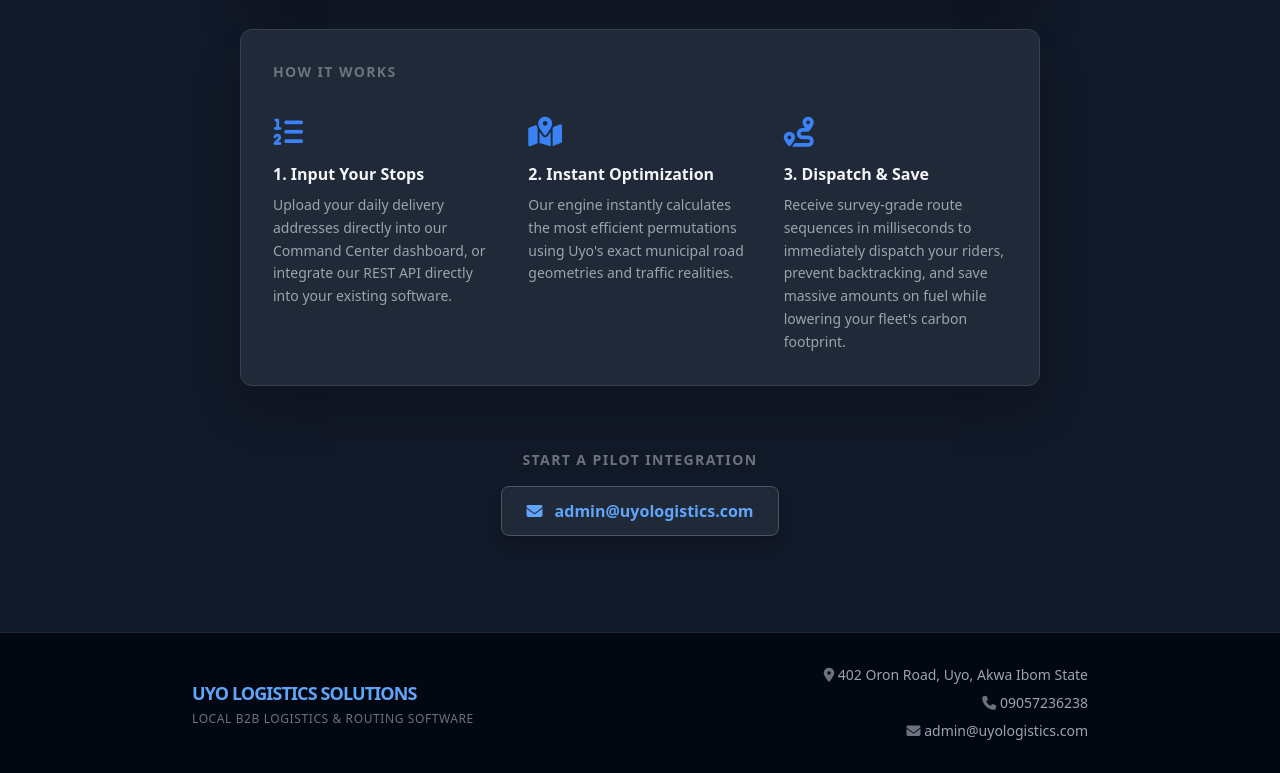
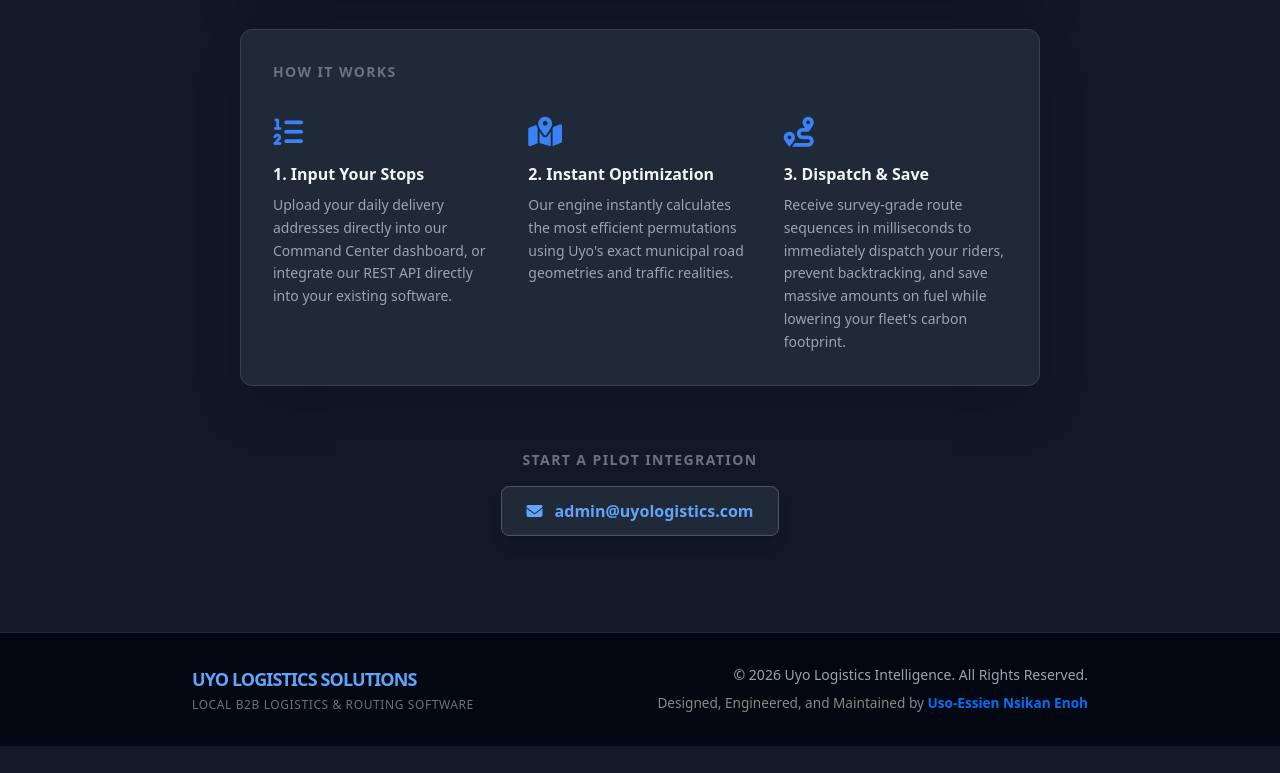
Before and after one commit to neuhovah/uyo-logistics-web, a plain HTML site: page index.html in a window 1280 px wide. Shown: the part 720-1493 px from the top of the page. After the commit the page ends 1466 px from the top, so only its background shows below. Drawn offline with nearby package versions, Linux system fonts and the light colour scheme.

Commit message:
feat(ui): add developer attribution and copyright to footer

```diff
--- a/index.html
+++ b/index.html
@@ -130,10 +130,15 @@
                 <p class="text-xs text-gray-500 uppercase tracking-wider mt-1">Local B2B Logistics & Routing Software</p>
             </div>
 
-            <div class="text-sm text-gray-400 space-y-2 text-center md:text-right">
-                <p><i class="fa-solid fa-location-dot w-5 text-gray-500"></i> 402 Oron Road, Uyo, Akwa Ibom State</p>
-                <p><i class="fa-solid fa-phone w-5 text-gray-500"></i> 09057236238</p>
-                <p><i class="fa-solid fa-envelope w-5 text-gray-500"></i> admin@uyologistics.com</p>
+            <!-- Development Credit & Copyright -->
+            <div class="text-center md:text-right">
+                <p class="text-sm text-gray-400 mb-2">&copy; 2026 Uyo Logistics Intelligence. All Rights Reserved.</p>
+                <p style="font-size: 0.85rem; color: #888888;">
+                    Designed, Engineered, and Maintained by
+                    <a href="https://github.com" target="_blank" style="color: #0070f3; text-decoration: none; font-weight: bold; transition: color 0.2s ease-in-out;" onmouseover="this.style.color='#3b82f6'" onmouseout="this.style.color='#0070f3'">
+                        Uso-Essien Nsikan Enoh
+                    </a>
+                </p>
             </div>
         </div>
     </footer>
```
